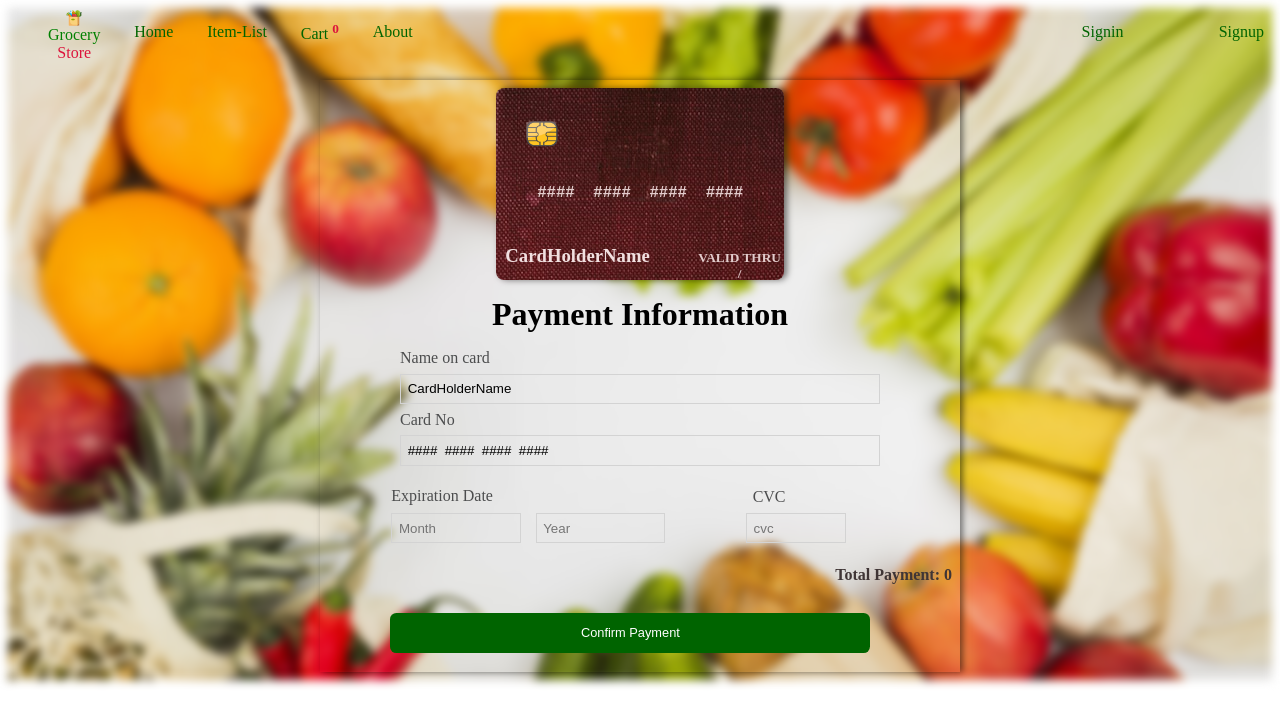
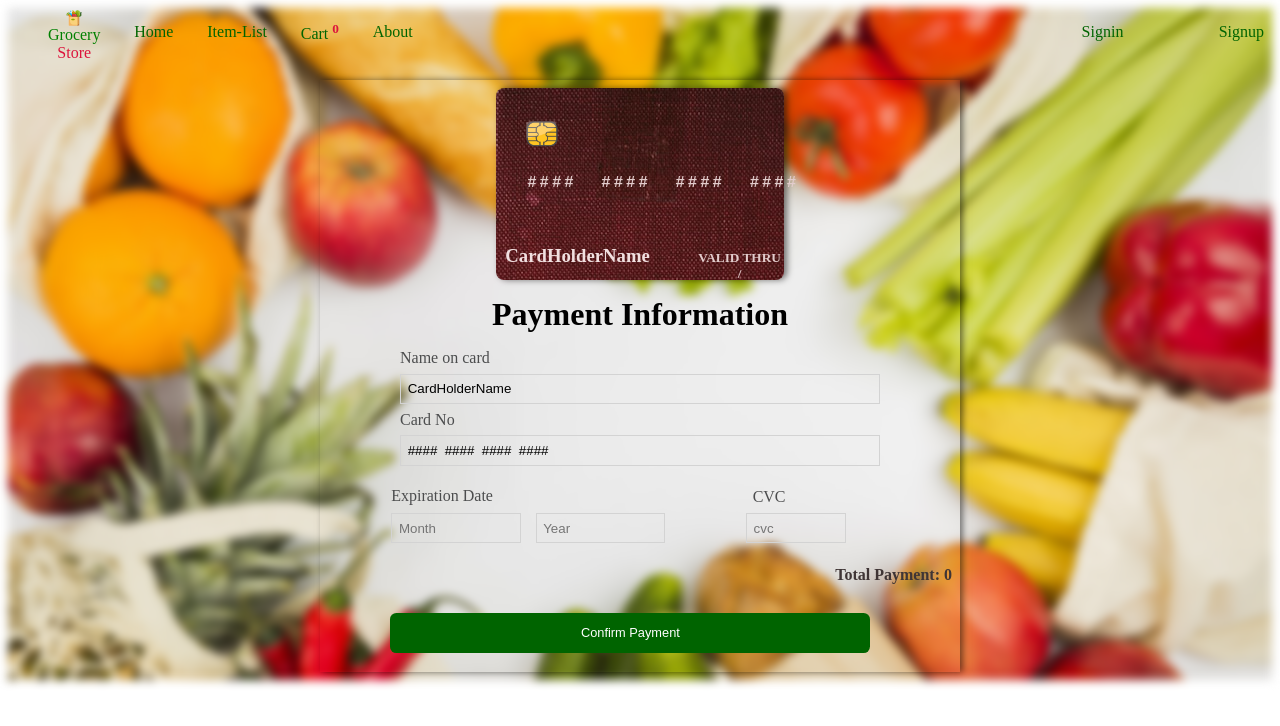
Before and after one commit to Masood802/groceryapp, a Vue app: page /payment-details in a window 1280 px wide. Shown: the top 726 px of the page. Built offline with nearby package versions, Linux system fonts and the light colour scheme.

Commit message:
cleaning

```diff
--- a/src/views/PaymentDetails.vue
+++ b/src/views/PaymentDetails.vue
@@ -96,7 +96,8 @@ function confirm() {
     alert("Enter Valid data and try again");
   } else {
     paymentdone.value = true;
-    localStorage.removeItem("cart");
+    localStorage.clear;
+    store.cartitems.value = [];
   }
 }
 </script>
@@ -134,12 +135,12 @@ h3 {
 }
 pre {
   position: relative;
-  top: 60px;
-  left: 10px;
+  top: 50px;
   color: rgb(226, 204, 204);
   font-weight: bold;
   font-size: 1.2em;
   text-indent: 2em;
+  letter-spacing: 3px;
 }
 h5 {
   position: relative;
```
